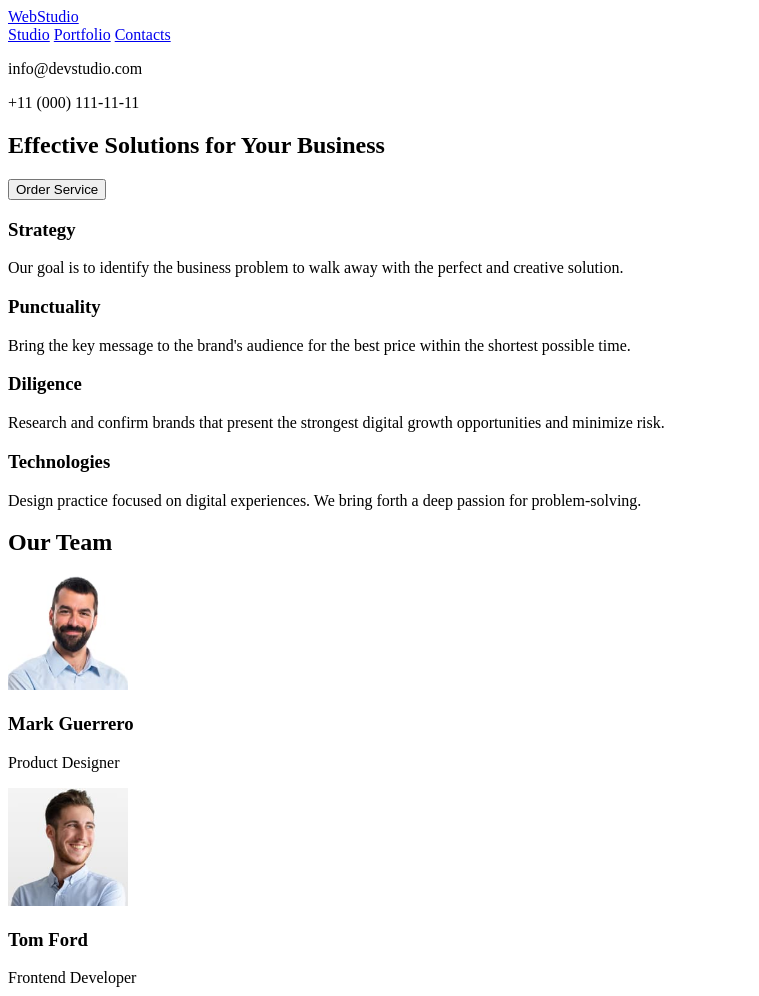
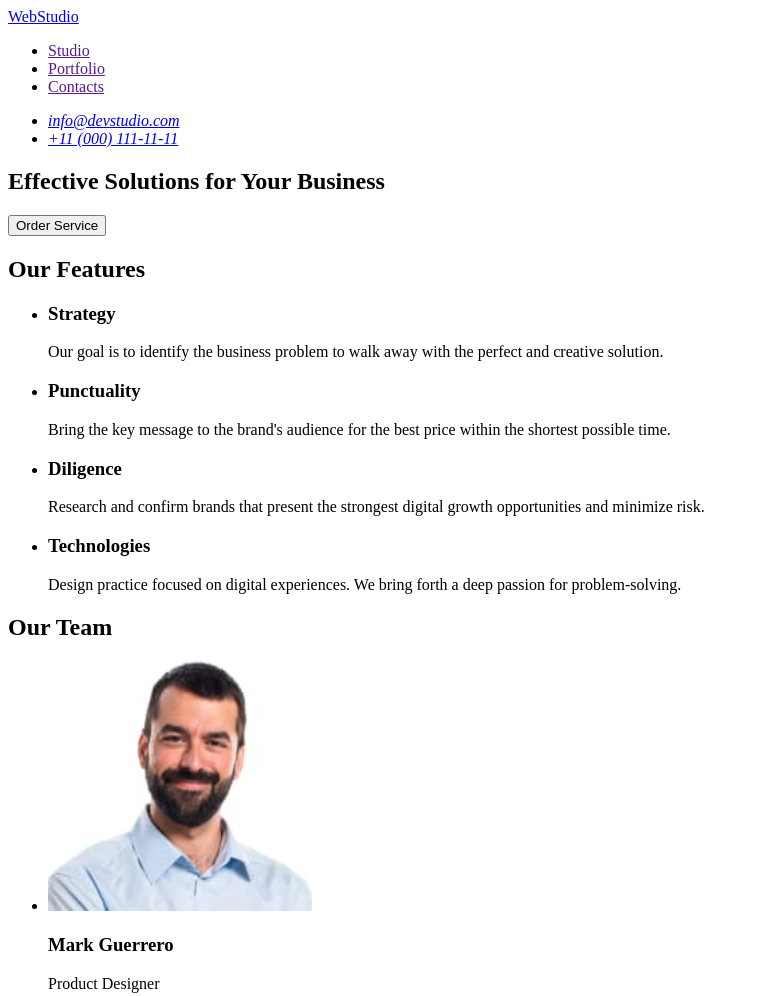
Before and after one commit to fukakuro/goit-homework1, a plain HTML site: page index.html in a window 1280 px wide. Shown: the top 996 px of the page, without its empty margins (0-759 px from the left). Drawn offline with Linux system fonts and the light colour scheme.

Commit message:
last update

```diff
--- a/index.html
+++ b/index.html
@@ -11,16 +11,20 @@
 
     <!-- Шапка сайта -->
     <header>
+        <nav>
             <a href="./index.html">WebStudio</a>
-        <nav>
-            <a href="#studio">Studio</a>
-            <a href="#portfolio">Portfolio</a>
-            <a href="#contacts">Contacts</a>
+            <ul>
+                <li><a href="">Studio</a></li>
+                <li><a href="">Portfolio</a></li>
+                <li><a href="">Contacts</a></li>
+            </ul>
         </nav>
-        <div>
-            <p>info@devstudio.com</p>
-            <p>+11 (000) 111-11-11</p>
-        </div>
+        <address>
+            <ul>
+                <li><a href="mailto:info@devstudio.com">info@devstudio.com</a></li>
+                <li><a href="tel:+110001111111">+11 (000) 111-11-11</a></li>
+            </ul>
+        </address>
     </header>
 
     <!-- Основной контент -->
@@ -33,52 +37,56 @@
 
         <!-- Блок "Services" -->
         <section>
-            <article>
+            <h2>Our Features</h2>
+            <ul>
+                <li>
                     <h3>Strategy</h3>
-                <p>Our goal is to identify the business problem to walk away with the perfect and creative solution.</p>
-            </article>
-            <article>
+                    <p>Our goal is to identify the business problem to walk away with the perfect and creative solution.
+                    </p>
+                </li>
+                <li>
                     <h3>Punctuality</h3>
-                <p>Bring the key message to the brand's audience for the best price within the shortest possible time.
-                </p>
-            </article>
-            <article>
+                    <p>Bring the key message to the brand's audience for the best price within the shortest possible
+                        time.</p>
+                </li>
+                <li>
                     <h3>Diligence</h3>
                     <p>Research and confirm brands that present the strongest digital growth opportunities and minimize
                         risk.</p>
-            </article>
-            <article>
+                </li>
+                <li>
                     <h3>Technologies</h3>
-                <p>Design practice focused on digital experiences. We bring forth a deep passion for problem-solving.
-                </p>
-            </article>
+                    <p>Design practice focused on digital experiences. We bring forth a deep passion for
+                        problem-solving.</p>
+                </li>
+            </ul>
         </section>
 
         <!-- Блок "Our Team" -->
         <section>
             <h2>Our Team</h2>
-            <div>
-                <div>
-                    <img src="images/face1.jpg" width="120" alt="Member 1">
+            <ul>
+                <li>
+                    <img src="./images/face1.jpg" alt="Member 1" width="264">
                     <h3>Mark Guerrero</h3>
                     <p>Product Designer</p>
-                </div>
-                <div>
-                    <img src="images/face2.jpg" width="120" alt="Member 2">
+                </li>
+                <li>
+                    <img src="./images/face2.jpg" alt="Member 2" width="264">
                     <h3>Tom Ford</h3>
                     <p>Frontend Developer</p>
-                </div>
-                <div>
-                    <img src="images/face3.jpg" width="120" alt="Member 3">
+                </li>
+                <li>
+                    <img src="./images/face3.jpg" alt="Member 3" width="264">
                     <h3>Camila Garcia</h3>
                     <p>Marketing</p>
-                </div>
-                <div>
-                    <img src="images/face4.jpg" width="120" alt="Member 4">
+                </li>
+                <li>
+                    <img src="./images/face4.jpg" alt="Member 4" width="264">
                     <h3>Daniel Wilson</h3>
                     <p>UI Designer</p>
-                </div>
-            </div>
+                </li>
+            </ul>
         </section>
     </main>
 
```
Lines whose indentation alone changed are shown as unchanged.
